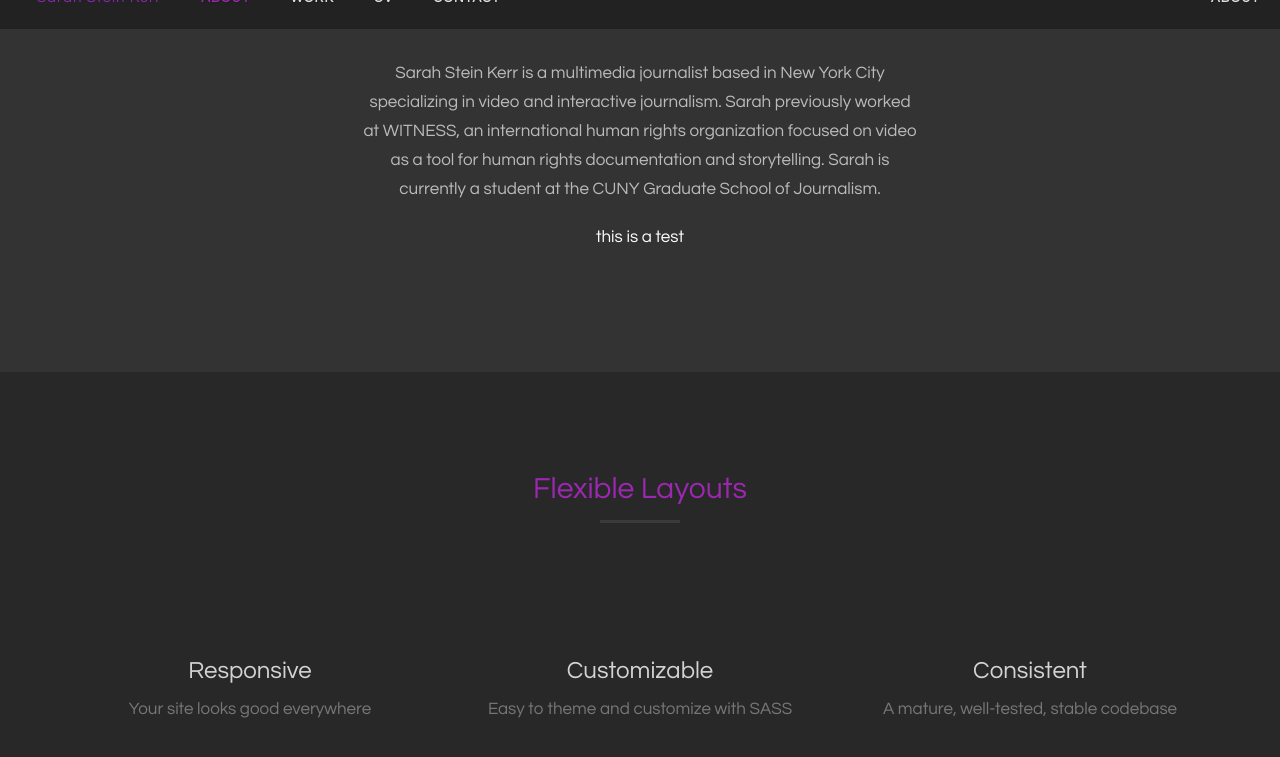
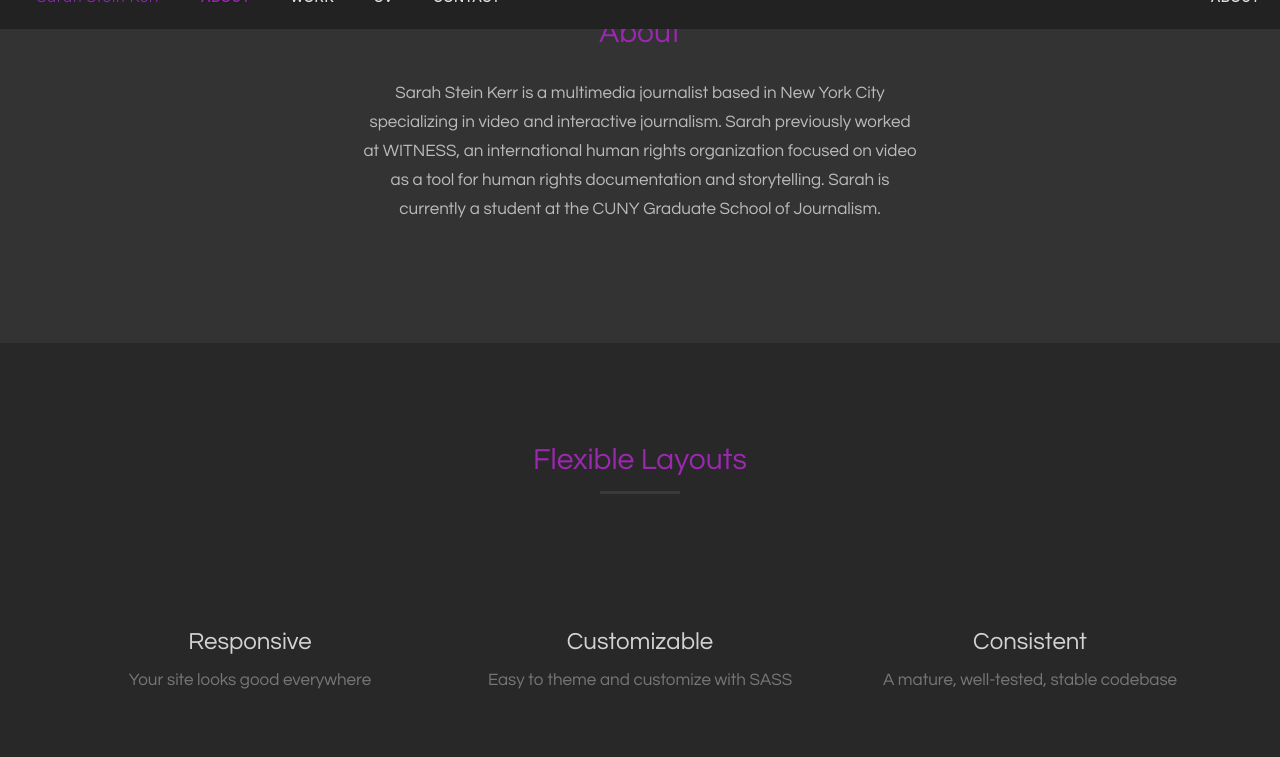
Before and after one commit to sskerr/sskerr.github.io, a Jekyll site: the page index.html, which Jekyll copies as it is, in a window 1280 px wide and 900 px high, scrolled down 1272 px, cut to the strip 32-789 px from the top of the window. Built offline with Jekyll 4.4.1, drawn with Linux system fonts in a browser that asks for light colours; some web fonts are replaced.

Commit message:
Adjusted div tags and added break in “about” section.

```diff
--- a/index.html
+++ b/index.html
@@ -63,15 +63,14 @@
     <section class="bg-primary" id="one">
         <div class="container">
             <div class="row">
-                <div align="center"><img src="https://s3-us-west-2.amazonaws.com/sarahkerr/Images/SarahSteinKerr_1.JPG" height="300px" width="400px"></div>
-	<div class="col-lg-6 col-lg-offset-3 col-md-8 col-md-offset-2 text-center">
-		<div><h2 class="margin-top-0 text-primary">About</h2></div>
+             <div align="center"><img src="https://s3-us-west-2.amazonaws.com/sarahkerr/Images/SarahSteinKerr_1.JPG" height="300px" width="400px"></div>
+                <br>
+	               <div class="col-lg-6 col-lg-offset-3 col-md-8 col-md-offset-2 text-center">
+		              <div><h2 class="margin-top-0 text-primary">About</h2></div>
                     <br>
                     <p class="text-faded">
                        Sarah Stein Kerr is a multimedia journalist based in New York City specializing in video and interactive journalism. Sarah previously worked at WITNESS, an international human rights organization focused on video as a tool for human rights documentation and storytelling. Sarah is currently a student at the CUNY Graduate School of Journalism.
 			</p>
-
-            <p> this is a test </p>
                 </div>
             </div>
         </div>
```
